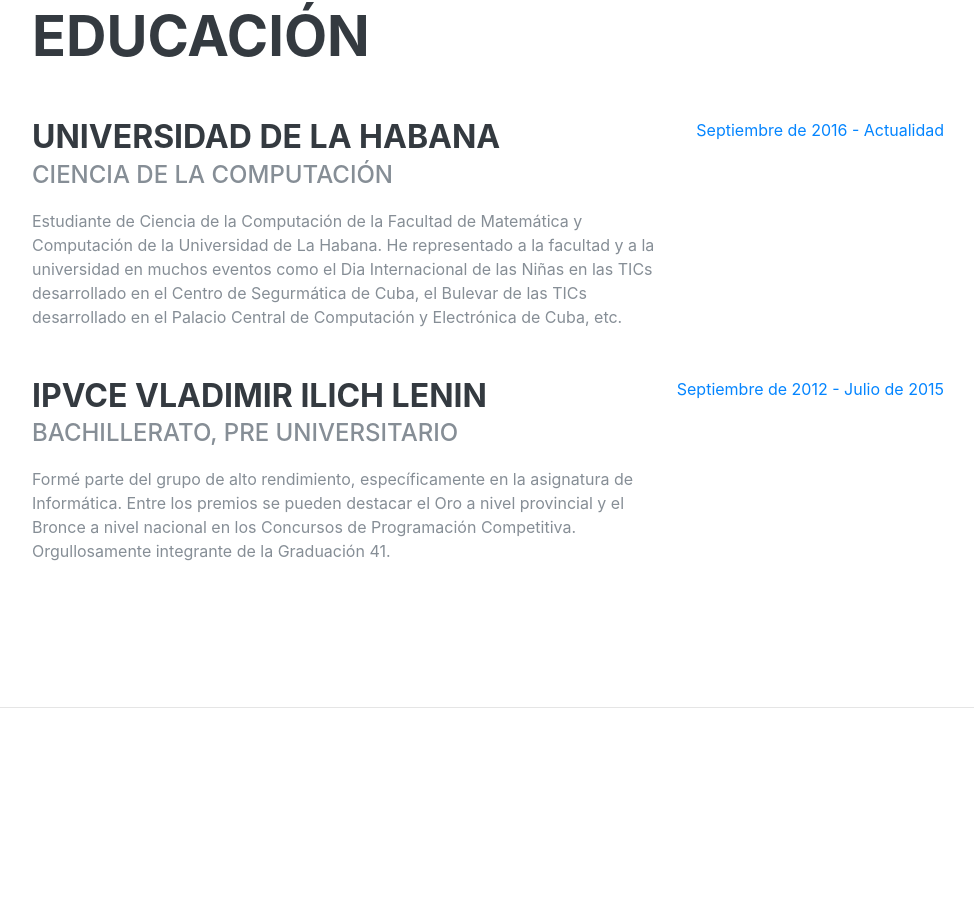
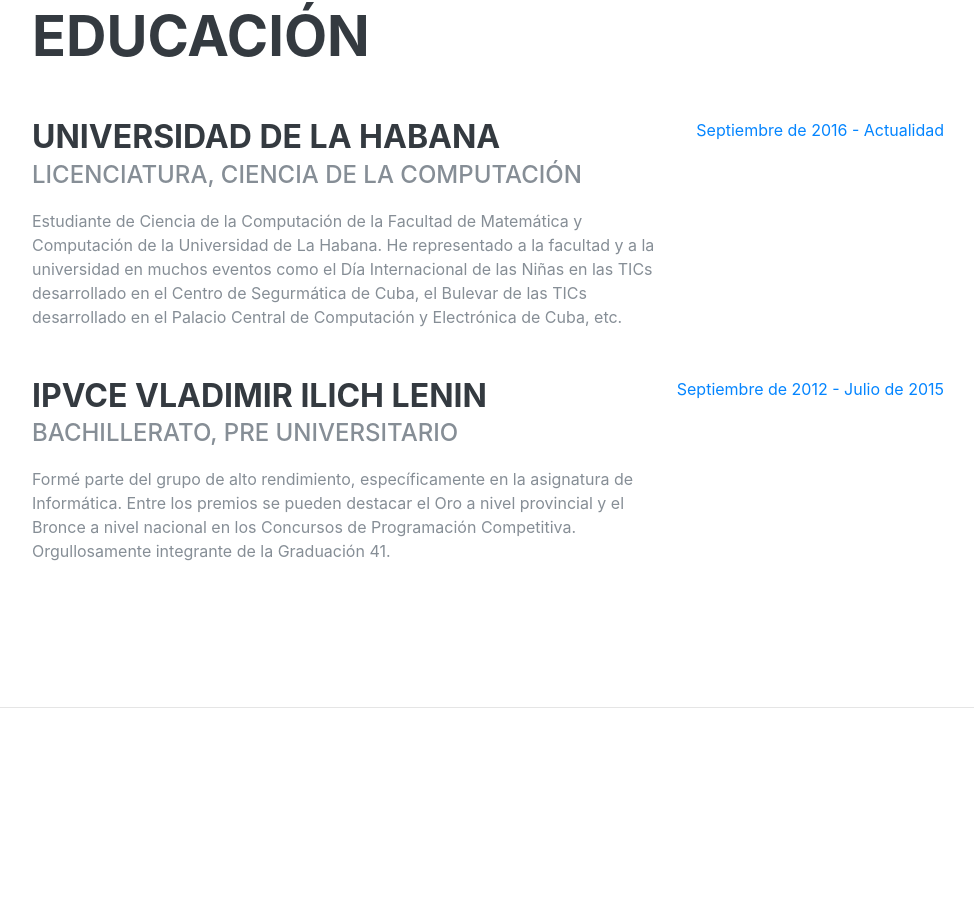
Before and after one commit to leynier/old.leynier.github.io, a plain HTML site: page index.html in a window 1280 px wide. Shown: the part 1695-2598 px from the top of the page, without its empty margins (288-1262 px from the left). Drawn offline with Linux system fonts and the light colour scheme; a web font is replaced by a local one.

Commit message:
Arreglar informacion en la Universidad de La Habana

```diff
--- a/index.html
+++ b/index.html
@@ -121,8 +121,8 @@
         <div class="resume-item d-flex flex-column flex-md-row justify-content-between mb-5">
           <div class="resume-content">
             <h3 class="mb-0">Universidad de La Habana</h3>
-            <div class="subheading mb-3">Ciencia de la Computación</div>
-            <div>Estudiante de Ciencia de la Computación de la Facultad de Matemática y Computación de la Universidad de La Habana. He representado a la facultad y a la universidad en muchos eventos como el Dia Internacional de las Niñas en las TICs desarrollado en el Centro de Segurmática de Cuba, el Bulevar de las TICs desarrollado en el Palacio Central de Computación y Electrónica de Cuba, etc.</div>
+            <div class="subheading mb-3">Licenciatura, Ciencia de la Computación</div>
+            <div>Estudiante de Ciencia de la Computación de la Facultad de Matemática y Computación de la Universidad de La Habana. He representado a la facultad y a la universidad en muchos eventos como el Día Internacional de las Niñas en las TICs desarrollado en el Centro de Segurmática de Cuba, el Bulevar de las TICs desarrollado en el Palacio Central de Computación y Electrónica de Cuba, etc.</div>
           </div>
           <div class="resume-date text-md-right">
             <span class="text-primary">Septiembre de 2016 - Actualidad</span>
```
